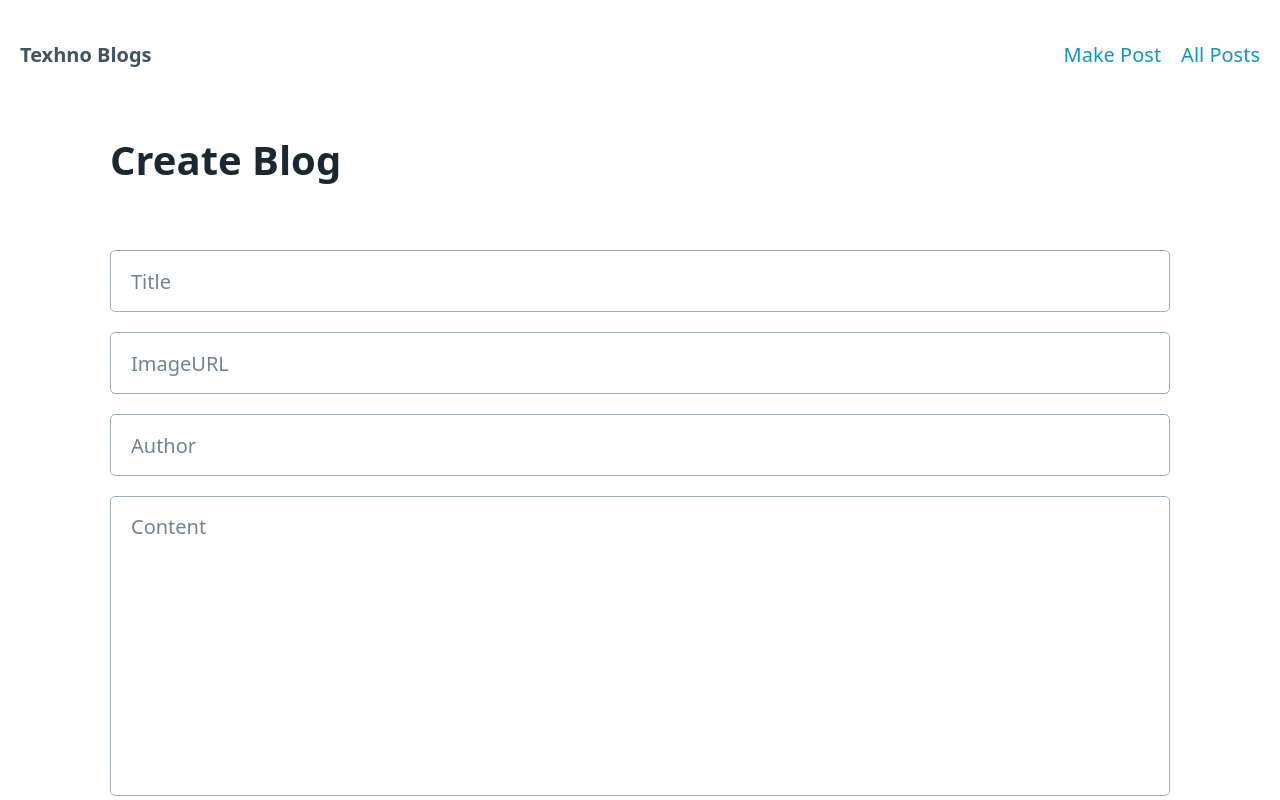
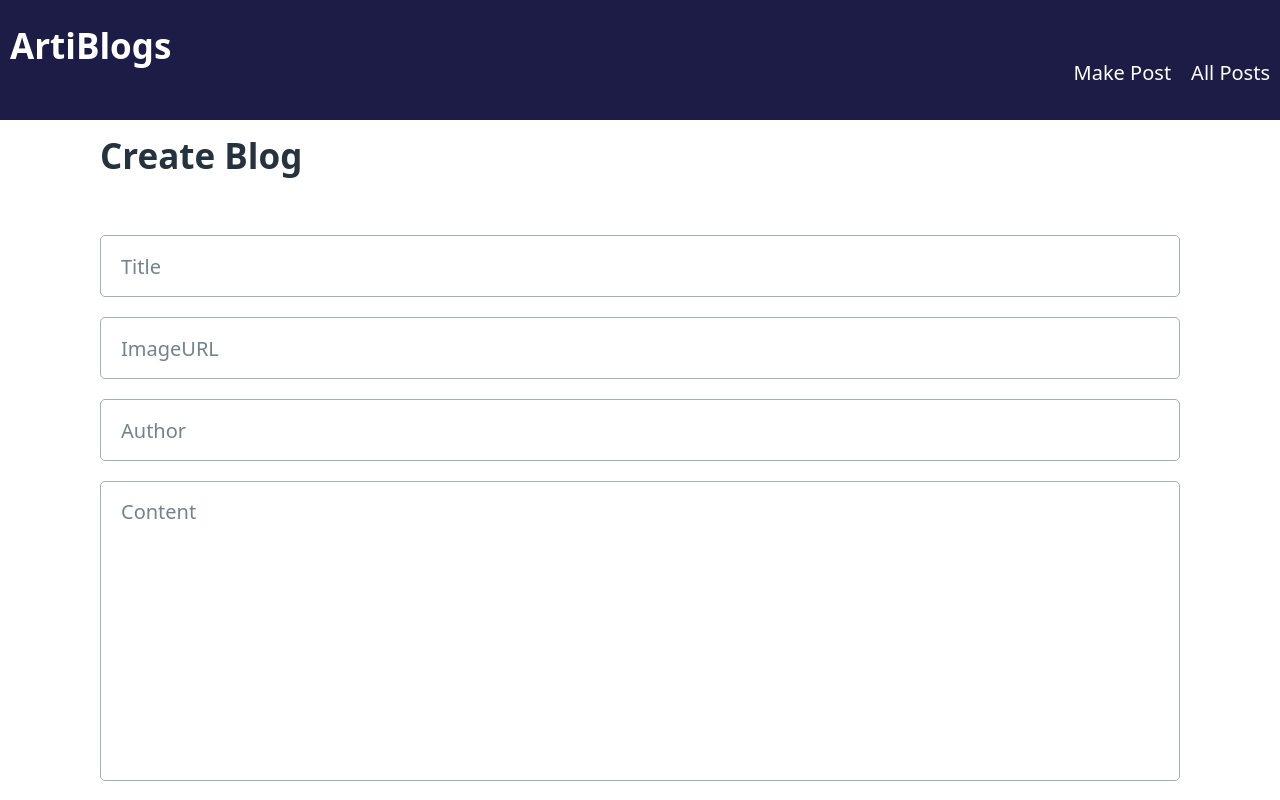
Before and after one commit to gur26001/ST-1---FRONTEND, a React (Vite) app: page / in a window 1280 px wide. Shown: the top 800 px of the page. Built offline with nearby package versions, Linux system fonts and the light colour scheme; no server answers.

Commit message:
header edited

```diff
--- a/src/components/Header.css
+++ b/src/components/Header.css
@@ -1,3 +1,13 @@
 .header{
-    padding: 20px;
+    padding: 10px;
+    padding-top: 0;
+    height: 15vh;
+    background-color: rgb(28, 28, 71);
+    font-family: ;
+    position: sticky;
+    top:0;
 }
+
+.header *{
+        color: white !important;
+}
--- a/src/components/Header.jsx
+++ b/src/components/Header.jsx
@@ -7,7 +7,7 @@ const Header = () => {
       <nav>
         <ul>
           <li>
-            <strong>Texhno Blogs</strong>
+            <h2><strong>ArtiBlogs</strong></h2>
           </li>
         </ul>
         <ul>
--- a/src/components/Main.css
+++ b/src/components/Main.css
@@ -2,7 +2,7 @@
     max-width: 1100px;
     width: 100%;
     margin: auto;
-    padding: 20px;
+    padding: 10px;
 }
 
 .main__content{
--- a/src/components/Main.jsx
+++ b/src/components/Main.jsx
@@ -29,7 +29,7 @@ const Main = ({setBlogs, blogs}) => {
   return (
     <section>
         <div className="main">
-            <h1>Create Blog</h1>
+            <h2>Create Blog</h2>
             <div className="main__container">
                 <input type="text" placeholder='Title' value={title} onChange={(e) => setTitle(e.target.value)}/>
                 <input type="text" placeholder='ImageURL' value={imgUrl} onChange={(e) => setImgUrl(e.target.value)}/>
```
